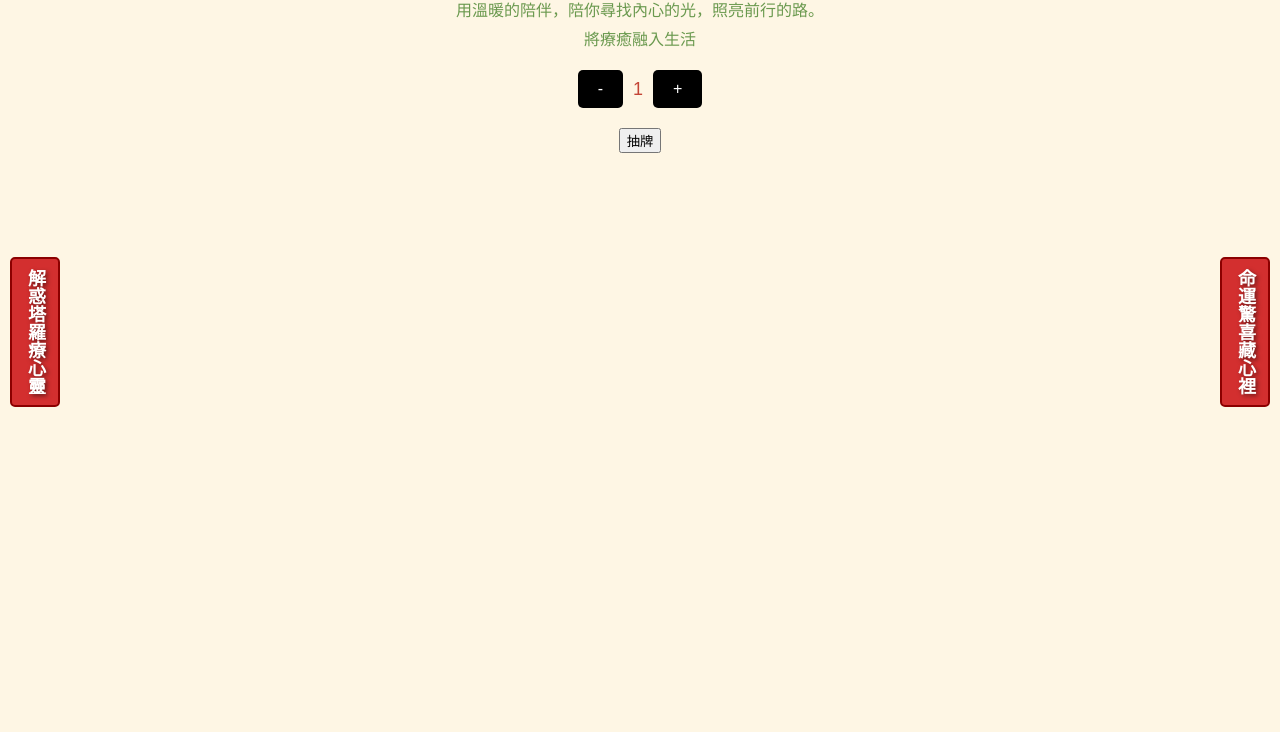
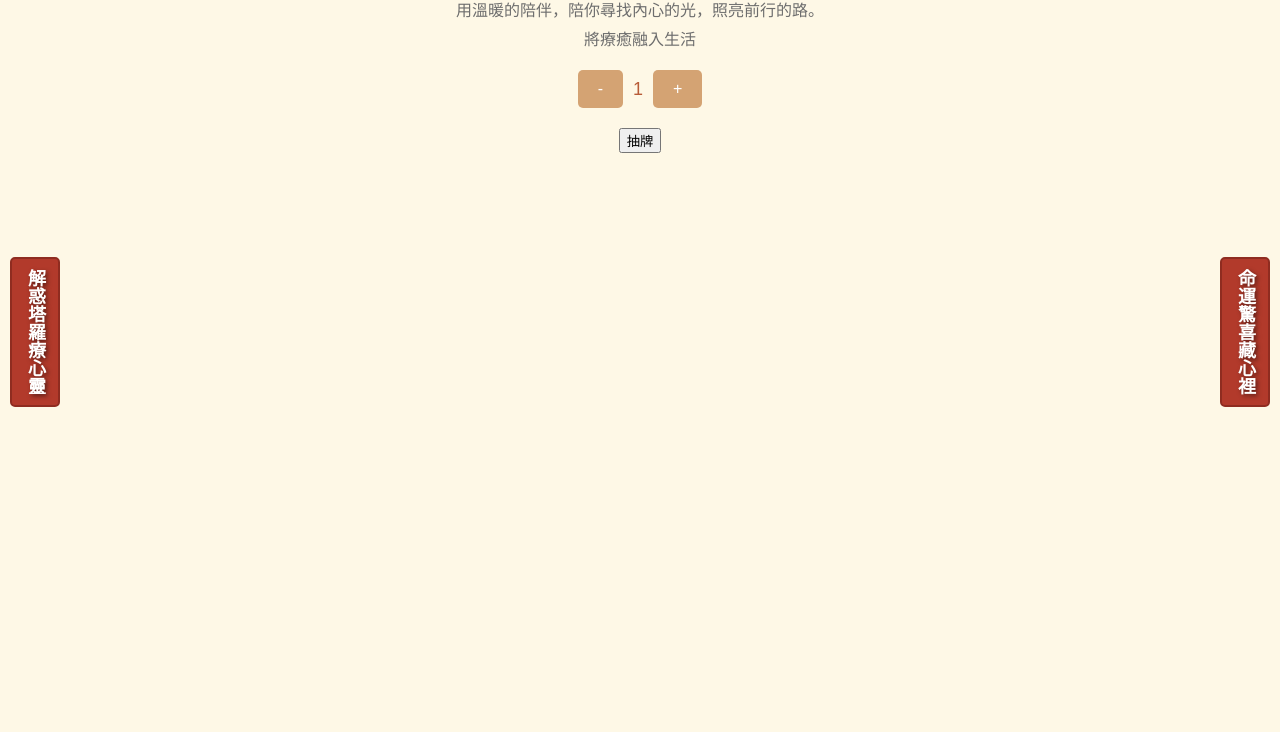
Before and after one commit to lightseek2025/online-tarot, a plain HTML site: page index.html in a window 1280 px wide. Shown: the part 68-800 px from the top of the page. Drawn offline with Linux system fonts and the light colour scheme.

Commit message:
Update style.css

```diff
--- a/style.css
+++ b/style.css
@@ -4,9 +4,9 @@ body {
   text-align: center;
   margin: 0;
   padding: 0;
-  background-color: #fef6e4; /* 柔和黃色背景 */
+  background-color: #fef8e6; /* 柔和奶黃色背景 */
   overflow-x: hidden; /* 禁止水平滾動 */
-  color: #4a4a4a; /* 深灰色文字 */
+  color: #5c5c5c; /* 不飽和的灰棕色文字 */
 }
 
 /* 頂部 Slogan */
@@ -17,13 +17,13 @@ body {
 
 .slogan h1 {
   font-size: 28px;
-  color: #c44536; /* 深紅色文字 */
+  color: #b85c38; /* 柔和的磚紅色標題 */
   margin: 0;
 }
 
 .slogan p {
   font-size: 16px;
-  color: #6a994e; /* 深綠色輔助文字 */
+  color: #6d6d6d; /* 灰棕色輔助文字 */
   margin: 5px 0;
 }
 
@@ -46,9 +46,9 @@ body {
   font-size: 18px;
   font-weight: bold;
   color: white;
-  background-color: #d32f2f; /* 深紅色背景 */
+  background-color: #b23a2b; /* 質感紅色背景 */
   padding: 10px;
-  border: 2px solid #8b0000; /* 深紅色邊框 */
+  border: 2px solid #8f2c20; /* 深紅色邊框 */
   border-radius: 5px;
   font-family: "KaiTi", "STKaiti", cursive; /* 使用毛筆字體 */
   text-shadow: 2px 2px 4px rgba(0, 0, 0, 0.5); /* 添加文字陰影 */
@@ -74,24 +74,27 @@ body {
   padding: 10px 20px;
   font-size: 16px;
   cursor: pointer;
-  background-color: #000000; /* 黑色背景 */
-  color: white; /* 按鈕文字白色 */
+  background-color: #d4a373; /* 柔和奶茶色背景 */
+  color: #ffffff; /* 白色文字 */
   border: none; /* 移除邊框 */
   border-radius: 5px; /* 圓角樣式 */
   margin: 0 10px;
   transition: background-color 0.3s ease, transform 0.2s ease;
-  -webkit-appearance: none; /* 移除 Safari 預設樣式 */
-  appearance: none; /* 移除預設樣式 */
+
+  /* 強制覆蓋瀏覽器預設樣式 */
+  -webkit-appearance: none; /* 移除 Safari 預設按鈕樣式 */
+  appearance: none; /* 通用按鈕樣式移除 */
+  box-shadow: none; /* 清除陰影 */
 }
 
 #control button:hover {
-  background-color: #333333; /* 更深的黑色作為互動效果 */
-  transform: scale(1.05); /* 輕微放大效果 */
+  background-color: #c48c5a; /* 更深的奶茶色互動效果 */
+  transform: scale(1.05);
 }
 
 #cardCount {
   font-size: 18px;
-  color: #c44536; /* 深紅色文字 */
+  color: #b85c38; /* 磚紅色文字 */
 }
 
 /* 卡片容器 */
@@ -138,8 +141,8 @@ body {
 
 .card-front {
   transform: rotateY(180deg);
-  background-color: white; /* 保持白色正面背景 */
-  border: 2px solid #6a994e; /* 綠色邊框 */
+  background-color: #ffffff; /* 白色背景 */
+  border: 2px solid #d4a373; /* 奶茶色邊框 */
 }
 
 .card-front img {
@@ -153,8 +156,8 @@ body {
   background-image: url('cards/back.jpeg');
   background-size: cover;
   background-position: center;
-  background-color: #c44536; /* 深紅色背景 */
-  border: 2px solid #8b2d25; /* 深紅色邊框 */
+  background-color: #b85c38; /* 磚紅色背景 */
+  border: 2px solid #8f2c20; /* 深紅色邊框 */
   border-radius: 5px;
   box-shadow: 0 4px 8px rgba(0, 0, 0, 0.2); /* 卡片陰影 */
 }
```
